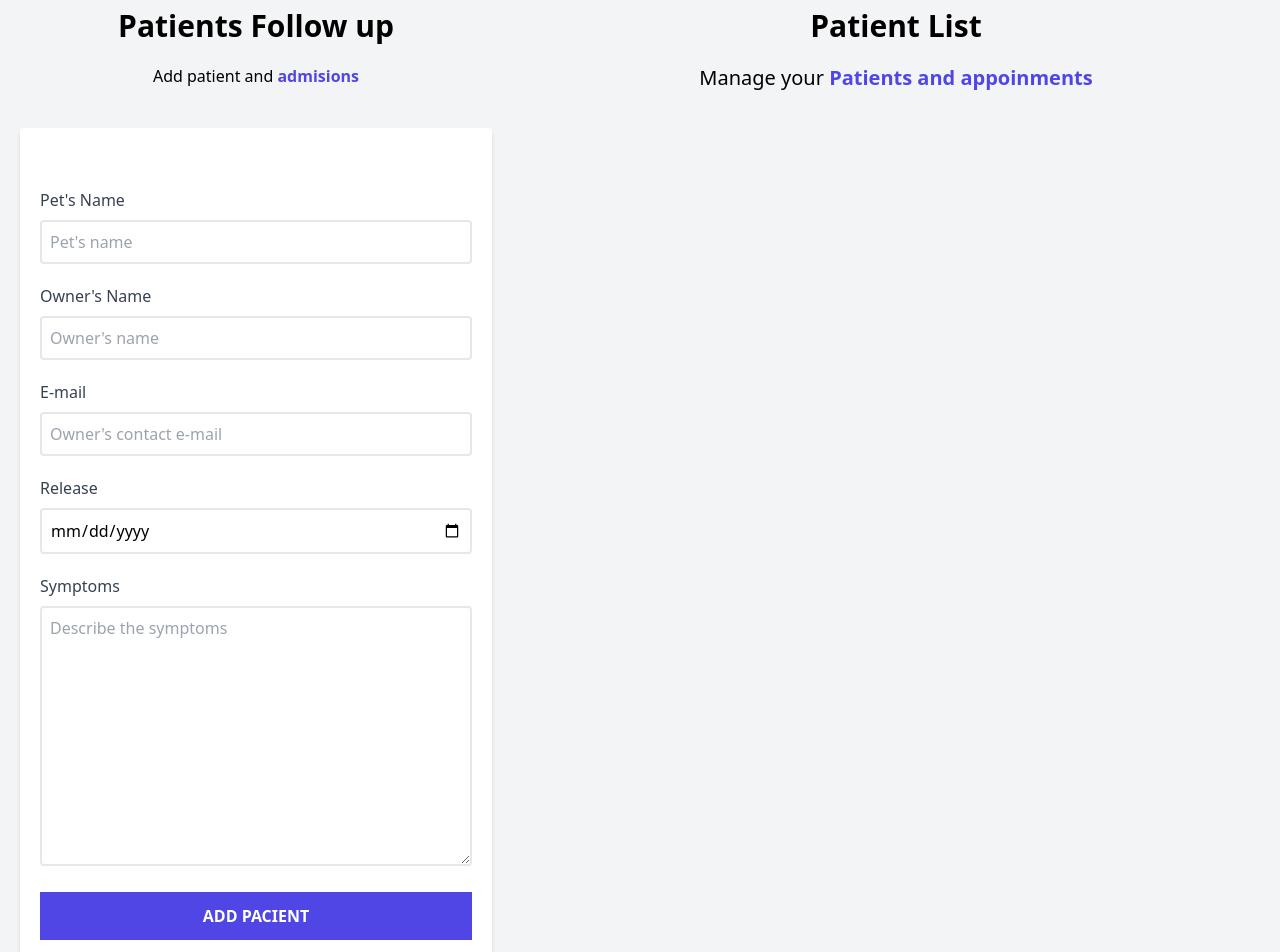
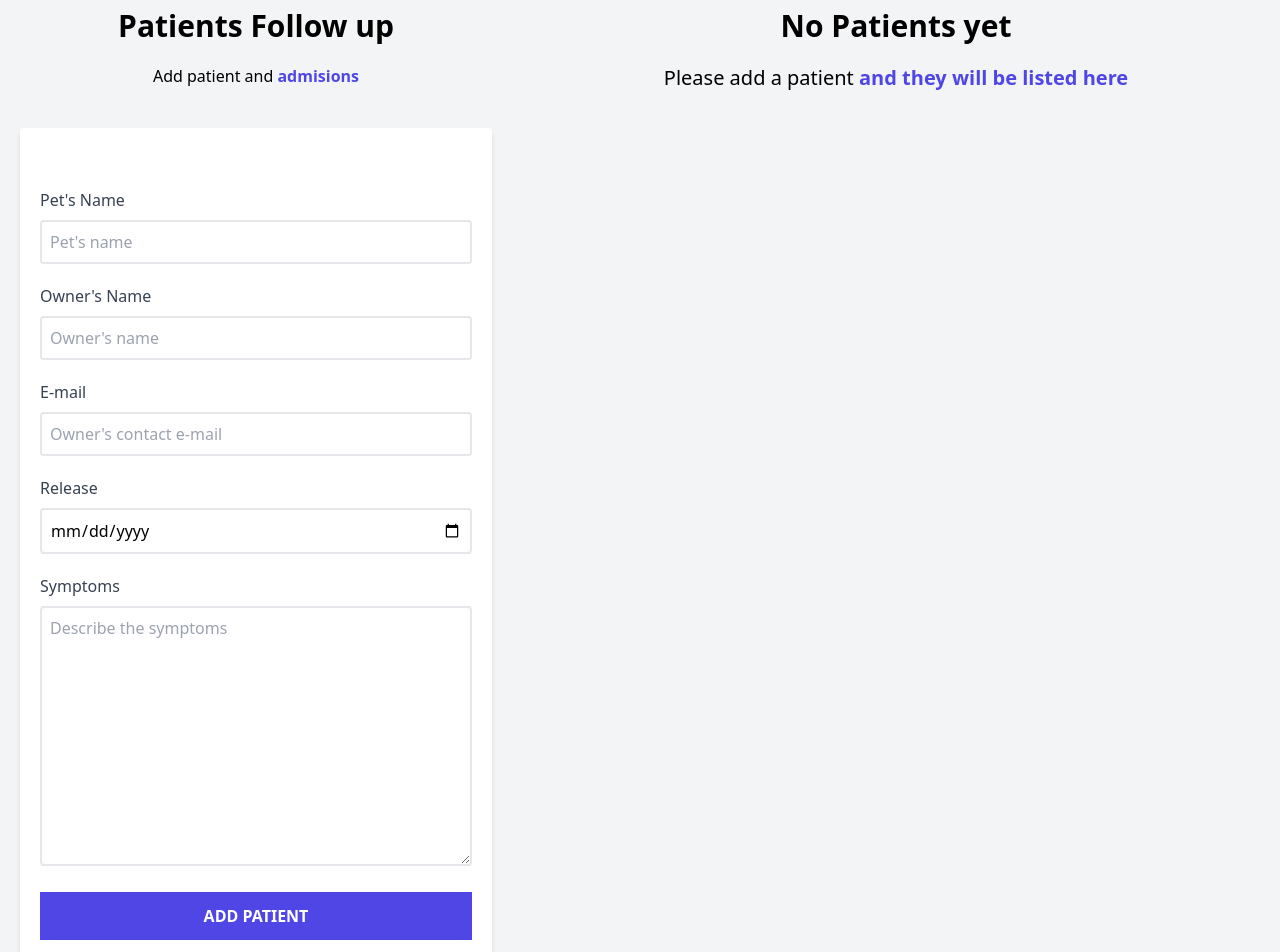
Before and after one commit to jhonattanbenitez/appointments-react, a React (Vite) app: page / in a window 1280 px wide. Shown: the part 120-1072 px from the top of the page. Built offline with nearby package versions, Linux system fonts and the light colour scheme.

Commit message:
add edit and delete buttons

```diff
--- a/src/App.jsx
+++ b/src/App.jsx
@@ -6,6 +6,7 @@ import PatientList from "./components/PatientList"
 const App = () => {
 
   const [patients, setPatients] = useState([]);
+  const [patient, setPatient] = useState({});
 
   return (
     <div className="container mx-auto mt-10">
@@ -16,9 +17,11 @@ const App = () => {
         <Form
           patients={patients}
           setPatients={setPatients}
+          patient={patient}
         />
         <PatientList
           patients={patients}
+          setPatient={setPatient}
          />
       </div>
 
--- a/src/components/Form.jsx
+++ b/src/components/Form.jsx
@@ -1,31 +1,41 @@
-import {useState, useEffect} from 'react';
+import { useState, useEffect } from 'react';
 import Error from './error';
 
-const Form = ({patients, setPatients}) => {
-  const [name, setName] = useState('')
-  const [owner, setOwner] = useState('')
-  const [email, setEmail] = useState('')
-  const [date, setDate] = useState('')
-  const [symptoms, setSymptoms] = useState('')
-  const [error, setError] = useState(false)
+const Form = ({ patients, setPatients, patient }) => {
+  const [name, setName] = useState('');
+  const [owner, setOwner] = useState('');
+  const [email, setEmail] = useState('');
+  const [date, setDate] = useState('');
+  const [symptoms, setSymptoms] = useState('');
+  const [error, setError] = useState(false);
+
+  useEffect(() => {
+    if (Object.keys(patient).length > 0) {
+      const { name, owner, email, date, symptoms } = patient;
+      setName(name);
+      setOwner(owner);
+      setEmail(email);
+      setDate(date);
+      setSymptoms(symptoms);
+    }
+  }, [patient]);
 
   const idGenerator = () => {
     const date = Date.now().toString(36);
     const random = Math.random().toString(36).substring(2);
 
     return date + random;
-  }
-
+  };
   const handleSubmit = (e) => {
-    e.preventDefault()
+    e.preventDefault();
 
     //Form Validation
 
     if ([name, owner, email, date, symptoms].includes('')) {
-      setError(true)
+      setError(true);
       return;
     }
-    setError(false)
+    setError(false);
 
     const objPatient = {
       name,
@@ -33,36 +43,58 @@ const Form = ({patients, setPatients}) => {
       email,
       date,
       symptoms,
-      id: idGenerator()
+    };
+
+    if (patient.id) {
+      //edit
+      objPatient.id = patient.id;
+      const updatedPatients = patients.map((patientState) =>
+        patientState.id === patient.id ? objPatient : patientState
+      );
+      setPatients(updatedPatients);
+    } else {
+      //new patient
+      objPatient.id = idGenerator();
+      setPatients([...patients, objPatient]);
     }
 
-    setPatients([...patients, objPatient])
-    setName('')
-    setOwner('')
-    setEmail('')
-    setDate('')
-    setSymptoms('')
-  }
+    setName('');
+    setOwner('');
+    setEmail('');
+    setDate('');
+    setSymptoms('');
+  };
 
   return (
-    <div className='md:w-1/2 lg:w-2/5'>
+    <div className="md:w-1/2 lg:w-2/5">
       <h2 className="font-black text-3xl text-center">Patients Follow up</h2>
-        <p className='text-center mt-5 mb-10'>Add patient and {' '} <span className="text-indigo-600 font-bold">admisions</span></p>
-        <form action="" className="bg-white shadow-md rounded py-10 px-5 mb-10 mx-5" onSubmit={handleSubmit}>
-            {error && <Error message="Please complete all the fields"/>}
-            <div className='my-5'>
-              <label htmlFor="pet" className='block text-gray-700'>Pet's Name</label>
+      <p className="text-center mt-5 mb-10">
+        Add patient and{' '}
+        <span className="text-indigo-600 font-bold">admisions</span>
+      </p>
+      <form
+        action=""
+        className="bg-white shadow-md rounded py-10 px-5 mb-10 mx-5"
+        onSubmit={handleSubmit}
+      >
+        {error && <Error message="Please complete all the fields" />}
+        <div className="my-5">
+          <label htmlFor="pet" className="block text-gray-700">
+            Pet's Name
+          </label>
           <input
             id="pet"
             type="text"
             placeholder="Pet's name"
             className="border-2 rounded w-full p-2 mt-2 placeholder-gray-400"
             value={name}
-                onChange= {(e)=> setName(e.target.value)}
+            onChange={(e) => setName(e.target.value)}
           />
         </div>
-            <div className='my-5'>
-              <label htmlFor="owner" className='block text-gray-700'>Owner's Name</label>
+        <div className="my-5">
+          <label htmlFor="owner" className="block text-gray-700">
+            Owner's Name
+          </label>
           <input
             id="owner"
             type="text"
@@ -72,8 +104,10 @@ const Form = ({patients, setPatients}) => {
             onChange={(e) => setOwner(e.target.value)}
           />
         </div>
-            <div className='my-5'>
-              <label htmlFor="email" className='block text-gray-700'>E-mail</label>
+        <div className="my-5">
+          <label htmlFor="email" className="block text-gray-700">
+            E-mail
+          </label>
           <input
             id="email"
             type="email"
@@ -83,8 +117,10 @@ const Form = ({patients, setPatients}) => {
             onChange={(e) => setEmail(e.target.value)}
           />
         </div>
-            <div className='my-5'>
-              <label htmlFor="release" className='block text-gray-700'>Release</label>
+        <div className="my-5">
+          <label htmlFor="release" className="block text-gray-700">
+            Release
+          </label>
           <input
             id="release"
             type="date"
@@ -93,8 +129,10 @@ const Form = ({patients, setPatients}) => {
             onChange={(e) => setDate(e.target.value)}
           />
         </div>
-            <div className='my-5'>
-              <label htmlFor="symptoms" className='block text-gray-700'>Symptoms</label>
+        <div className="my-5">
+          <label htmlFor="symptoms" className="block text-gray-700">
+            Symptoms
+          </label>
           <textarea
             name="symptoms"
             id="symptoms"
@@ -107,13 +145,12 @@ const Form = ({patients, setPatients}) => {
           />
         </div>
         <input
-                type='submit'
-                className='bg-indigo-600 w-full p-3 text-white uppercase font-bold hover:bg-indigo-700 cursor-pointer transition-all'
-                value="add pacient"
-
+          type="submit"
+          className="bg-indigo-600 w-full p-3 text-white uppercase font-bold hover:bg-indigo-700 cursor-pointer transition-all"
+          value={patient.id ? 'Edit Patient' : 'Add Patient'}
         />
       </form>
     </div>
-  )
-}
+  );
+};
 export default Form;
--- a/src/components/Patient.jsx
+++ b/src/components/Patient.jsx
@@ -1,6 +1,5 @@
-const Patient = ({patient}) => {
-  console.log(patient)
- const {name, owner, email, date, symptoms} = patient
+const Patient = ({ patient, setPatient }) => {
+  const { name, owner, email, date, symptoms } = patient;
   return (
     <div className="mx-5 my-10 bg-white shadow-md px-5 py-10 rounded-xl">
       <p className="font-bold mb-3 text-grey-700">
@@ -16,11 +15,23 @@ const Patient = ({patient}) => {
         Date in: <span className="font-normal normal-case">{date}</span>
       </p>
       <p className="font-bold mb-3 text-grey-700">
-        Symptoms:{' '}
-        <span className="font-normal normal-case">
-            {symptoms}
-        </span>
+        Symptoms: <span className="font-normal normal-case">{symptoms}</span>
       </p>
+      <div className="flex justify-between mt-10">
+        <button
+          type="button"
+          className="py-2 px-10 bg-indigo-600 hover:bg-indigo-700 text-white rounded-lg font-bold"
+          onClick={() => setPatient(patient)}
+        >
+          Edit
+        </button>
+        <button
+          type="button"
+          className="py-2 px-10 bg-red-600 hover:bg-red-700 text-white rounded-lg font-bold"
+        >
+          Delete
+        </button>
+      </div>
     </div>
   );
 };
--- a/src/components/PatientList.jsx
+++ b/src/components/PatientList.jsx
@@ -1,10 +1,16 @@
-import React from 'react';
+import {React, useEffect} from 'react';
 import Patient from './Patient';
 
-export default function PatientList({patients}) {
-
+export default function PatientList({ patients, setPatient }) {
+  useEffect(() => {
+    if(patients.length > 0 ) {
+      console.log('nuevo paciente')
+    }
+  }, [patients])
   return (
     <div className="md:w-1/2 lg:w-3/5 md:h-screen overflow-y-scroll">
+      {patients && patients.length ? (
+        <>
           <h2 className="font-black text-3xl text-center">Patient List</h2>
           <p className="text-xl mt-5 mb-10 text-center">
             Manage your{' '}
@@ -13,14 +19,20 @@ export default function PatientList({patients}) {
             </span>
           </p>
           {patients.map((patient) => {
-
-         return(
-          <Patient
-            patient={patient}
-            key={patient.id}
-          />
-        )
+            return <Patient patient={patient} key={patient.id} setPatient={setPatient}/>;
           })}
+        </>
+      ) : (
+        <>
+        <h2 className="font-black text-3xl text-center">No Patients yet</h2>
+        <p className="text-xl mt-5 mb-10 text-center">
+            Please add a patient{' '}
+            <span className="text-indigo-600 font-bold">
+              and they will be listed here
+            </span>
+          </p>
+        </>
+      )}
     </div>
   );
 }
```
Lines whose indentation alone changed are shown as unchanged.
